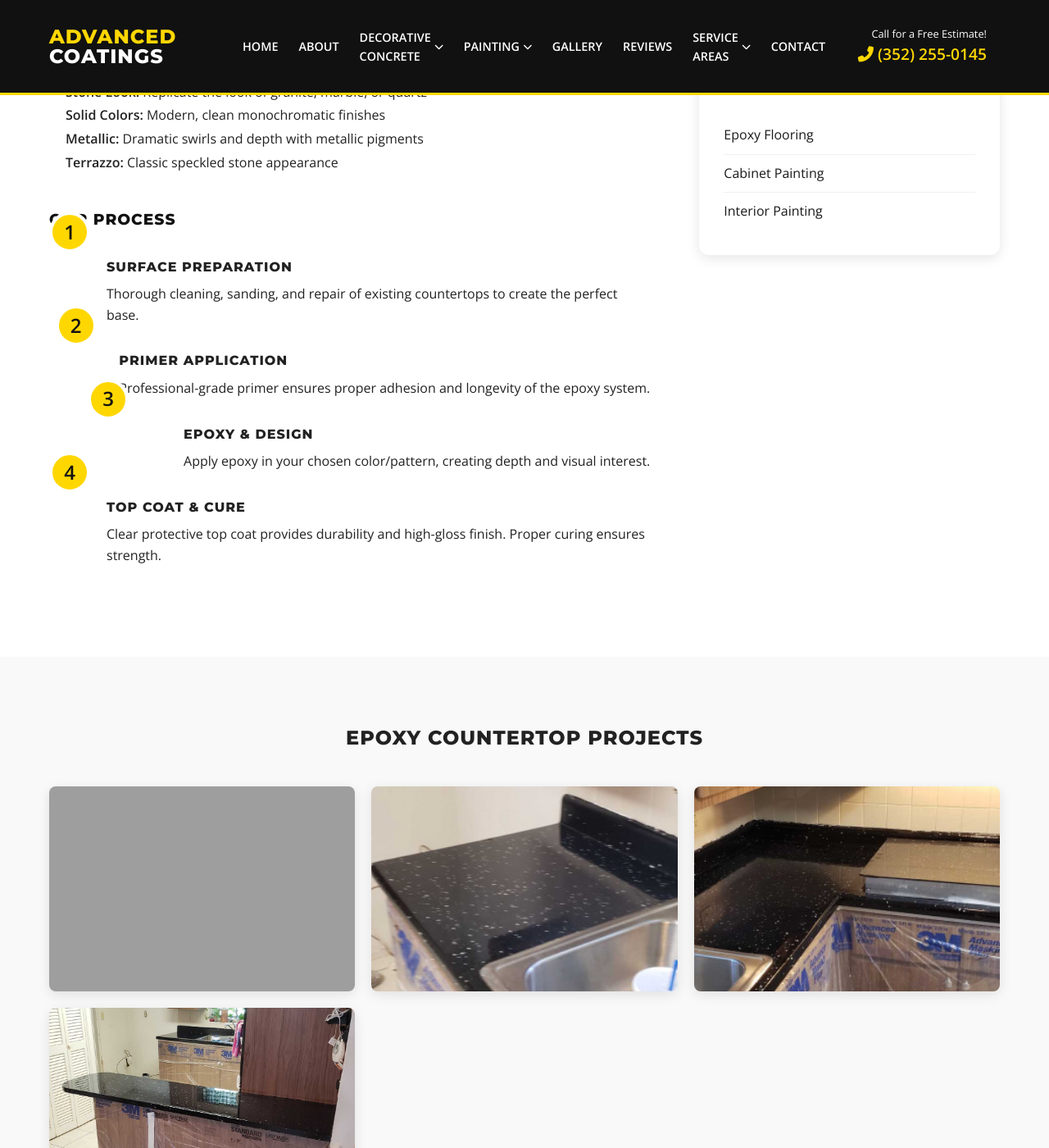
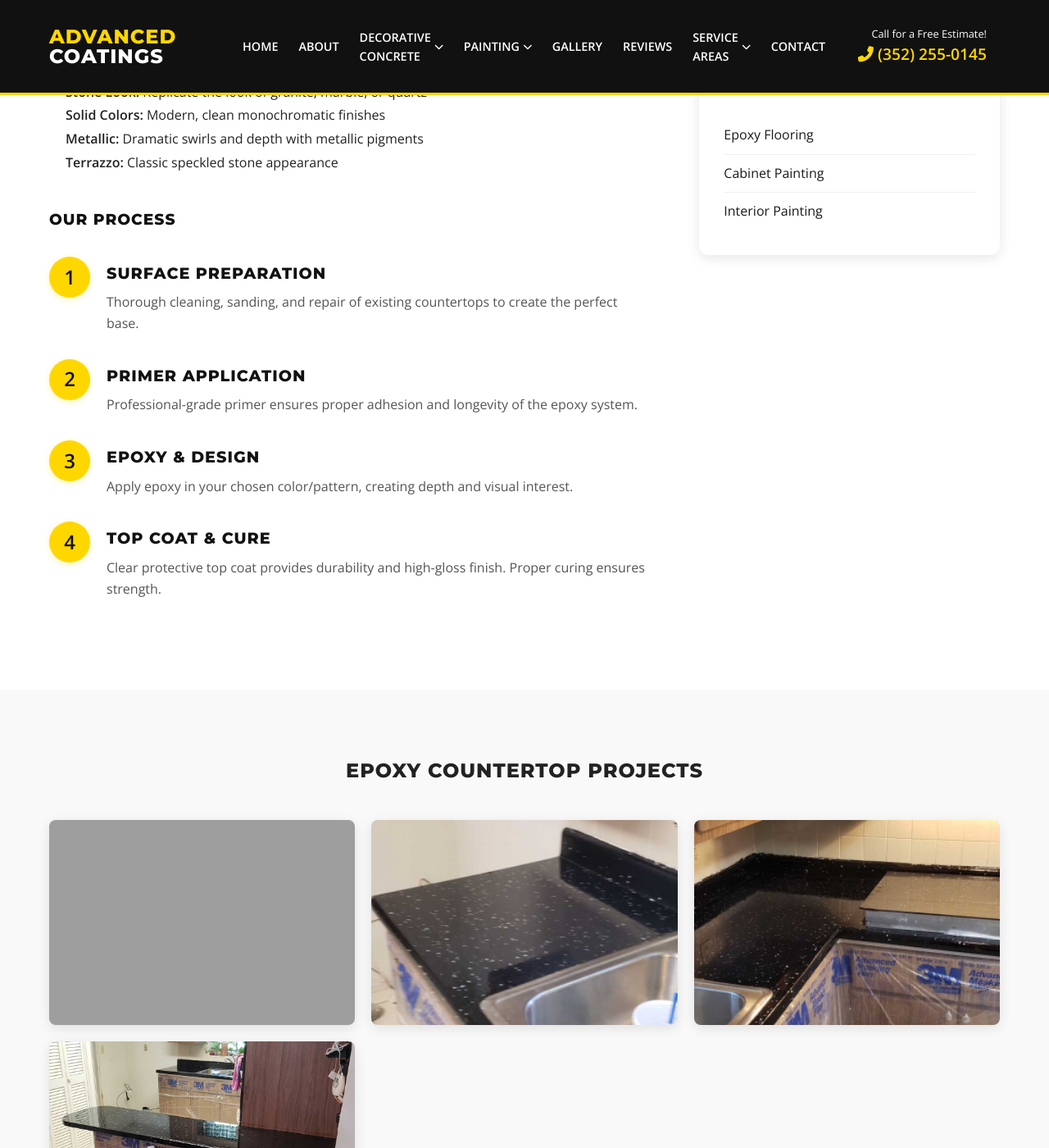
Before and after one commit to JamesBrownR/Advance-Coatings, a Jekyll site: the page built from services/epoxy-countertops/index.html, in a window 1280 px wide and 1400 px high, scrolled down 1155 px. Shown: the whole window at 82% size. Built offline with Jekyll 4.4.1, drawn with Linux system fonts in a browser that asks for light colours.

Commit message:
Update styles.html

```diff
--- a/_includes/styles.html
+++ b/_includes/styles.html
@@ -302,19 +302,51 @@
     transform: translateY(-10px);
   }
 
-  .step-number {
+ .process-steps {
+    margin-top: 30px;
+    max-width: 100%;
+}
+
+.step {
+    display: flex;
+    gap: 20px;
+    align-items: flex-start;
+    margin-bottom: 30px;
+}
+
+.step-number {
     background: var(--primary-yellow);
+    color: var(--darker-bg);
     width: 50px;
     height: 50px;
+    min-width: 50px;
     border-radius: 50%;
     display: flex;
     align-items: center;
     justify-content: center;
     font-weight: 800;
     font-size: 1.5rem;
-    margin: -55px auto 20px; /* Pulls it up */
-    border: 4px solid white;
-  }
+    flex-shrink: 0;
+    box-shadow: 0 2px 8px rgba(255, 215, 0, 0.3);
+}
+
+.step > div {
+    flex: 1;
+    padding-top: 5px;
+}
+
+.step h4 {
+    margin-bottom: 8px;
+    margin-top: 0;
+    color: var(--darker-bg);
+    font-size: 1.2rem;
+}
+
+.step p {
+    margin: 0;
+    color: #555;
+    line-height: 1.6;
+}
 
   /* --- SERVICES --- */
   .services-grid {
```
